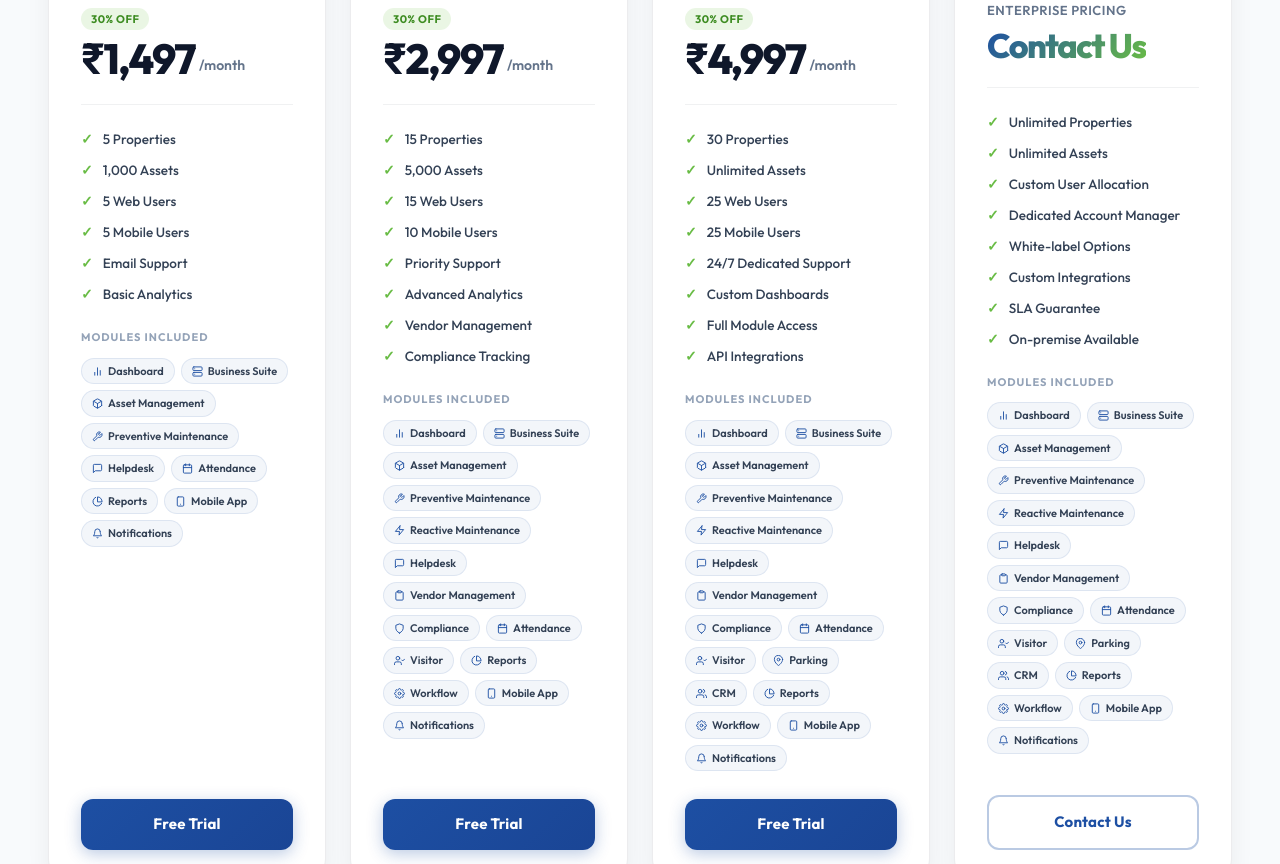
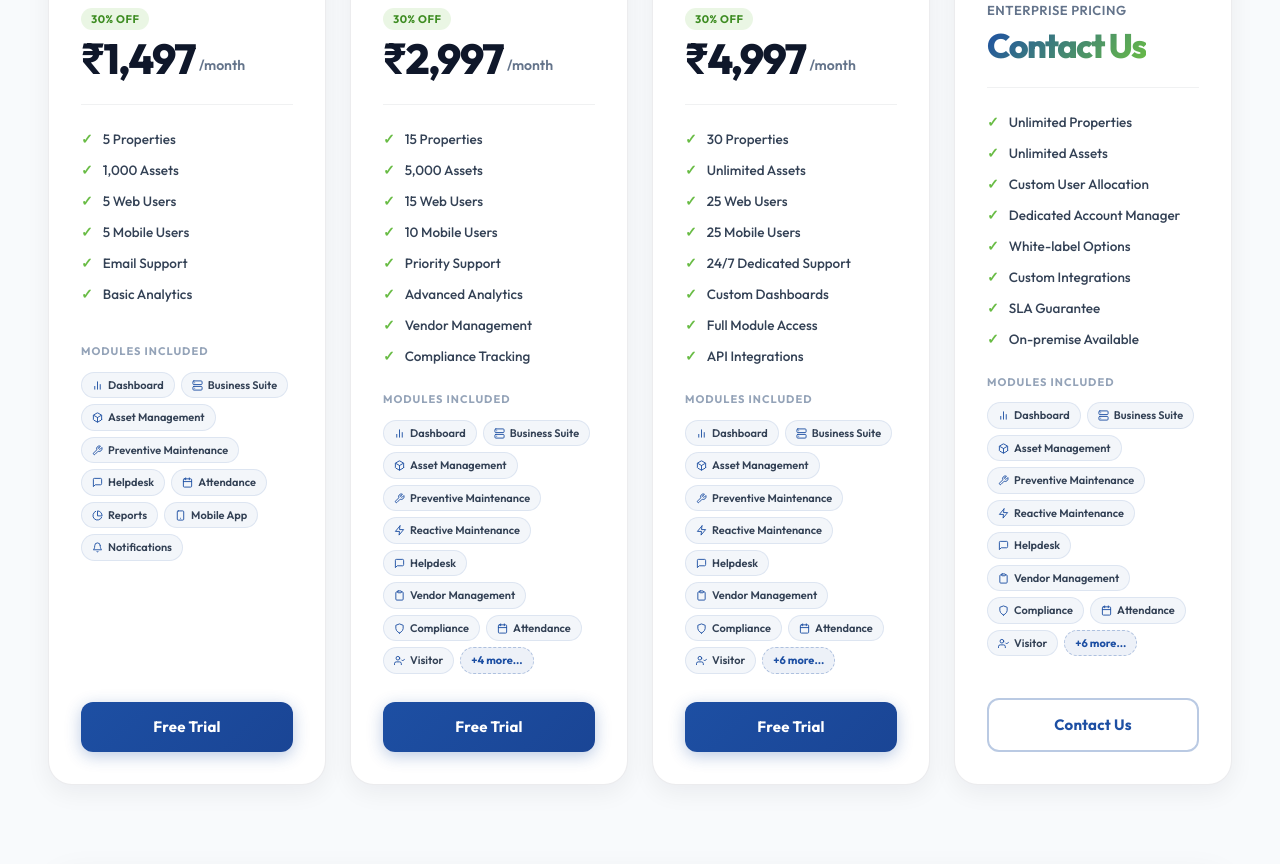
Before and after one commit to karthikocean/FMS_CRM_website, a React (Vite) app: page /pricing in a window 1280 px wide. Shown: the part 900-1764 px from the top of the page. Built offline with nearby package versions, Linux system fonts and the light colour scheme; no server answers; what react-country-phone-input would draw is missing.

Commit message:
feat: add FMCompanyPackages component and associated styles for dynamic plan display

```diff
--- a/src/components/FMCompanyPackages.jsx
+++ b/src/components/FMCompanyPackages.jsx
@@ -27,6 +27,8 @@ const headerVariant = {
 const SaasPricingCard = ({ plan, index }) => {
   const navigate = useNavigate();
   const isCustomize = plan.buttonType === "contact";
+  const [showAllModules, setShowAllModules] = useState(false);
+  const DEFAULT_MODULE_LIMIT = 10;
 
   const handleButtonClick = () => {
     if (isCustomize) {
@@ -78,6 +80,11 @@ const SaasPricingCard = ({ plan, index }) => {
       }
     }
   });
+
+  const hasMoreModules = cardModules.length > DEFAULT_MODULE_LIMIT;
+  const visibleModules = showAllModules
+    ? cardModules
+    : cardModules.slice(0, DEFAULT_MODULE_LIMIT);
 
   return (
     <motion.div
@@ -137,7 +144,7 @@ const SaasPricingCard = ({ plan, index }) => {
       <div className="fmsp-modules-section">
         <p className="fmsp-modules-label">Modules Included</p>
         <div className="fmsp-modules-grid">
-          {cardModules.map((mod) => {
+          {visibleModules.map((mod) => {
             const IconComponent = mod.icon;
             return (
               <div key={mod.id} className="fmsp-module-chip">
@@ -146,6 +153,19 @@ const SaasPricingCard = ({ plan, index }) => {
               </div>
             );
           })}
+          {hasMoreModules && (
+            <button
+              type="button"
+              className="fmsp-module-chip fmsp-module-toggle-chip"
+              onClick={() => setShowAllModules((prev) => !prev)}
+            >
+              <span className="fmsp-module-chip-name">
+                {showAllModules
+                  ? "Show less"
+                  : `+${cardModules.length - DEFAULT_MODULE_LIMIT} more...`}
+              </span>
+            </button>
+          )}
         </div>
       </div>
 
--- a/src/styles/FMCompanyPackages.css
+++ b/src/styles/FMCompanyPackages.css
@@ -250,6 +250,7 @@
     display: flex;
     flex-direction: column;
     gap: 10px;
+    min-height: 190px;
 }
 
 .fmsp-feature-item {
@@ -321,6 +322,28 @@
     font-weight: 600;
     color: #334155;
     white-space: nowrap;
+}
+
+/* Toggle Chip (+X more... / Show less) */
+.fmsp-module-toggle-chip {
+    background: rgba(29, 79, 163, 0.08);
+    border: 1px dashed rgba(29, 79, 163, 0.3);
+    color: #1D4FA3;
+    font-weight: 700;
+    cursor: pointer;
+    transition: all 0.2s cubic-bezier(0.16, 1, 0.3, 1);
+    outline: none;
+}
+
+.fmsp-module-toggle-chip:hover {
+    background: rgba(29, 79, 163, 0.16);
+    border-color: #1D4FA3;
+    transform: translateY(-1px);
+}
+
+.fmsp-module-toggle-chip .fmsp-module-chip-name {
+    color: #1D4FA3;
+    font-weight: 700;
 }
 
 /* ─── CTA Button ───────────────────────────────────────────── */
```
